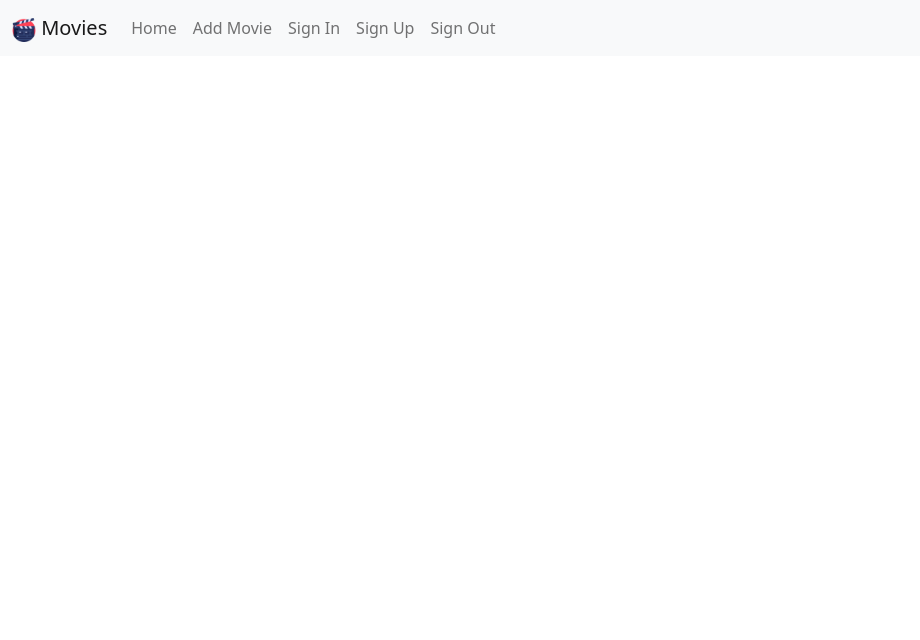
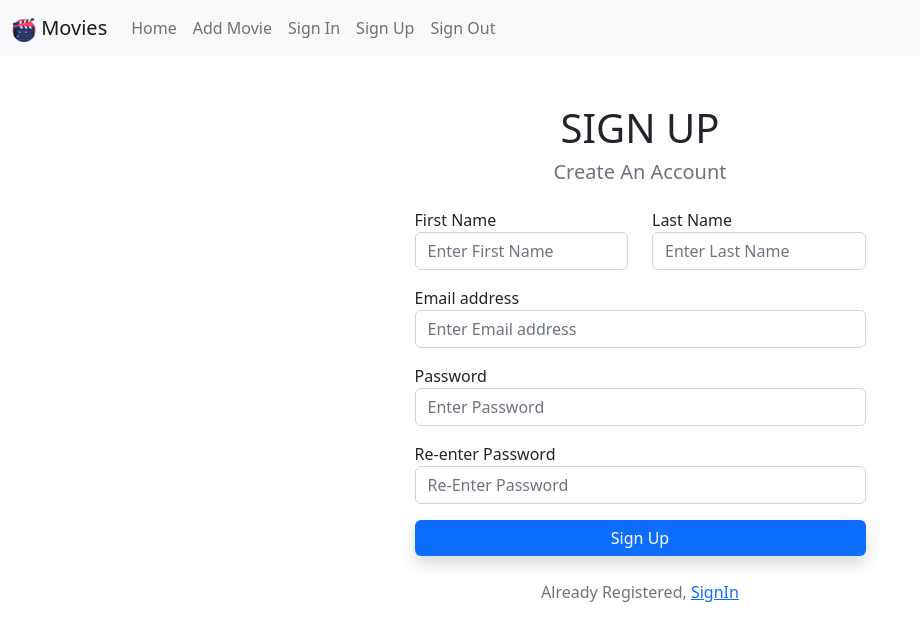
Before and after one commit to vishwasracharya/movies-angular-web-app, an Angular app: page /signup in a window 1280 px wide. Before the commit this address led to /. Shown: the top 640 px of the page, without its empty margins (0-920 px from the left). Built offline with nearby package versions, Linux system fonts and the light colour scheme.

Commit message:
Added SignIn and SignUp component with routes.

```diff
--- a/angular.json
+++ b/angular.json
@@ -97,5 +97,8 @@
         }
       }
     }
+  },
+  "cli": {
+    "analytics": false
   }
 }
--- a/src/app/app-routing.module.ts
+++ b/src/app/app-routing.module.ts
@@ -1,7 +1,13 @@
 import { NgModule } from '@angular/core';
 import { RouterModule, Routes } from '@angular/router';
 
-const routes: Routes = [];
+import { SignInComponent } from './components/sign-in/sign-in.component';
+import { SignUpComponent } from './components/sign-up/sign-up.component';
+
+const routes: Routes = [
+  {path: 'signin', component: SignInComponent},
+  {path: 'signup', component: SignUpComponent}
+];
 
 @NgModule({
   imports: [RouterModule.forRoot(routes)],
--- a/src/app/app.component.html
+++ b/src/app/app.component.html
@@ -1 +1,2 @@
 <app-header></app-header>
+<router-outlet></router-outlet>
--- a/src/app/app.module.ts
+++ b/src/app/app.module.ts
@@ -5,12 +5,14 @@ import { AppRoutingModule } from './app-routing.module';
 import { AppComponent } from './app.component';
 import { HeaderComponent } from './components/header/header.component';
 import { SignInComponent } from './components/sign-in/sign-in.component';
+import { SignUpComponent } from './components/sign-up/sign-up.component';
 
 @NgModule({
   declarations: [
     AppComponent,
     HeaderComponent,
-    SignInComponent
+    SignInComponent,
+    SignUpComponent
   ],
   imports: [
     BrowserModule,
--- a/src/app/components/header/header.component.html
+++ b/src/app/components/header/header.component.html
@@ -1,7 +1,7 @@
 <header>
   <nav class="navbar navbar-expand-lg bg-light">
     <div class="container-fluid">
-      <a class="navbar-brand" href="/">
+      <a class="navbar-brand" routerLink="/">
         <img
           loading="eager"
           class="my-auto"
@@ -27,7 +27,7 @@
       <div class="collapse navbar-collapse" id="navbarSupportedContent">
         <ul class="navbar-nav me-auto mb-2 mb-lg-0">
           <li class="nav-item">
-            <a class="nav-link" aria-current="page" href="/"> Home </a>
+            <a class="nav-link" aria-current="page" routerLink="/"> Home </a>
           </li>
 
           <li class="nav-item">
@@ -36,17 +36,17 @@
             </a>
           </li>
           <li class="nav-item">
-            <a class="nav-link" aria-current="page" href="#">
+            <a class="nav-link" aria-current="page" routerLink="/signin">
               Sign In
             </a>
           </li>
           <li class="nav-item">
-            <a class="nav-link" aria-current="page" href="#">
+            <a class="nav-link" aria-current="page" routerLink="/signup">
               Sign Up
             </a>
           </li>
           <li class="nav-item">
-            <a class="nav-link" aria-current="page" href="#">
+            <a class="nav-link" aria-current="page" routerLink="/signout">
               Sign Out
             </a>
           </li>
--- a/src/app/components/sign-in/sign-in.component.html
+++ b/src/app/components/sign-in/sign-in.component.html
@@ -7,9 +7,8 @@
           <h2 class="lead text-center text-muted">Enter Credentials</h2>
         </div>
         <form
-          action="<%=site_url%>/auth/signin"
+          action="/auth/signin"
           method="post"
-          onsubmit="handleFormSubmit(event)"
         >
           <div class="form-group mb-3">
             <label for="email">Email address</label>
--- /dev/null
+++ b/src/app/components/sign-up/sign-up.component.html
@@ -0,0 +1,50 @@
+<section class="my-5">
+    <div class="container">
+        <div class="row">
+            <div class="col-12 col-md-5 mx-auto">
+                <div class="mb-4">
+                    <h1 class="text-center">SIGN UP</h1>
+                    <h2 class="lead text-center text-muted">Create An Account</h2>
+                </div>
+                <form class="mb-4" action="/auth/signup" method="post">
+                    <div class="form-group mb-3">
+                        <div class="row">
+                            <div class="col-12 col-md-6 mb-3 mb-md-0">
+                                <label for="firstName">First Name</label>
+                                <input type="text" class="form-control" id="firstName" name="firstName"
+                                    placeholder="Enter First Name" required>
+                            </div>
+                            <div class="col-12 col-md-6">
+                                <label for="lastName">Last Name</label>
+                                <input type="text" class="form-control" id="lastName" name="lastName"
+                                    placeholder="Enter Last Name" required>
+                            </div>
+                        </div>
+                    </div>
+                    <div class="form-group mb-3">
+                        <label for="email">Email address</label>
+                        <input type="email" class="form-control" id="email" name="email"
+                            placeholder="Enter Email address" required>
+                    </div>
+                    <div class="form-group mb-3">
+                        <label for="password">Password</label>
+                        <input type="password" class="form-control" id="password" name="password"
+                            placeholder="Enter Password" required>
+                    </div>
+                    <div class="form-group mb-3">
+                        <label for="re-enter-password">Re-enter Password</label>
+                        <input type="password" class="form-control" id="re-enter-password" name="re-enter-password"
+                            placeholder="Re-Enter Password" required>
+                    </div>
+                    <button type="submit" class="btn btn-primary rounded border-0 shadow w-100">Sign Up</button>
+                </form>
+
+                <div class="mb-4 text-center">
+                    <p class="text-center text-muted">Already Registered, <a routerLink="/signin">SignIn</a>
+                    </p>
+                </div>
+
+            </div>
+        </div>
+    </div>
+</section>
--- /dev/null
+++ b/src/app/components/sign-up/sign-up.component.ts
@@ -0,0 +1,15 @@
+import { Component, OnInit } from '@angular/core';
+
+@Component({
+  selector: 'app-sign-up',
+  templateUrl: './sign-up.component.html',
+  styleUrls: ['./sign-up.component.css']
+})
+export class SignUpComponent implements OnInit {
+
+  constructor() { }
+
+  ngOnInit(): void {
+  }
+
+}
```
Also changed, not shown: src/app/components/sign-up/sign-up.component.css (added), 1 other file (tests, documents, lock files or other folders).
